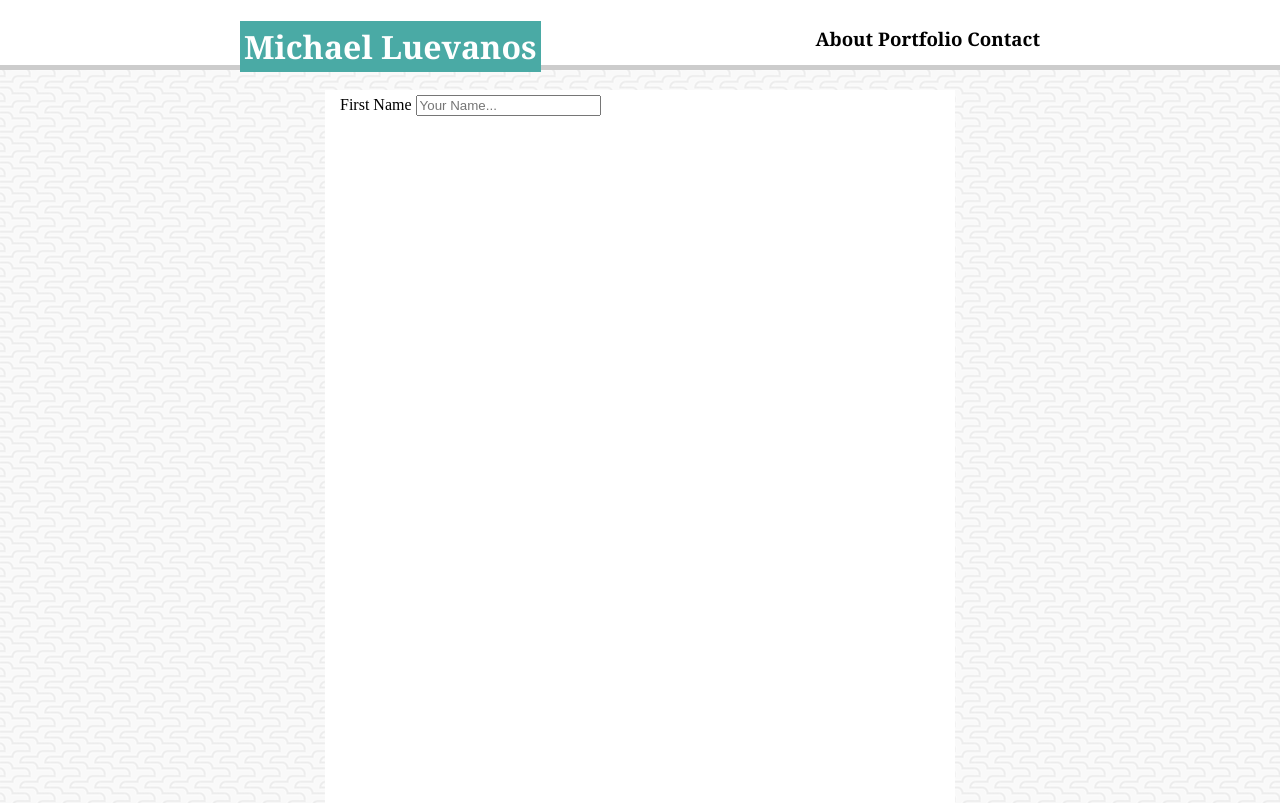
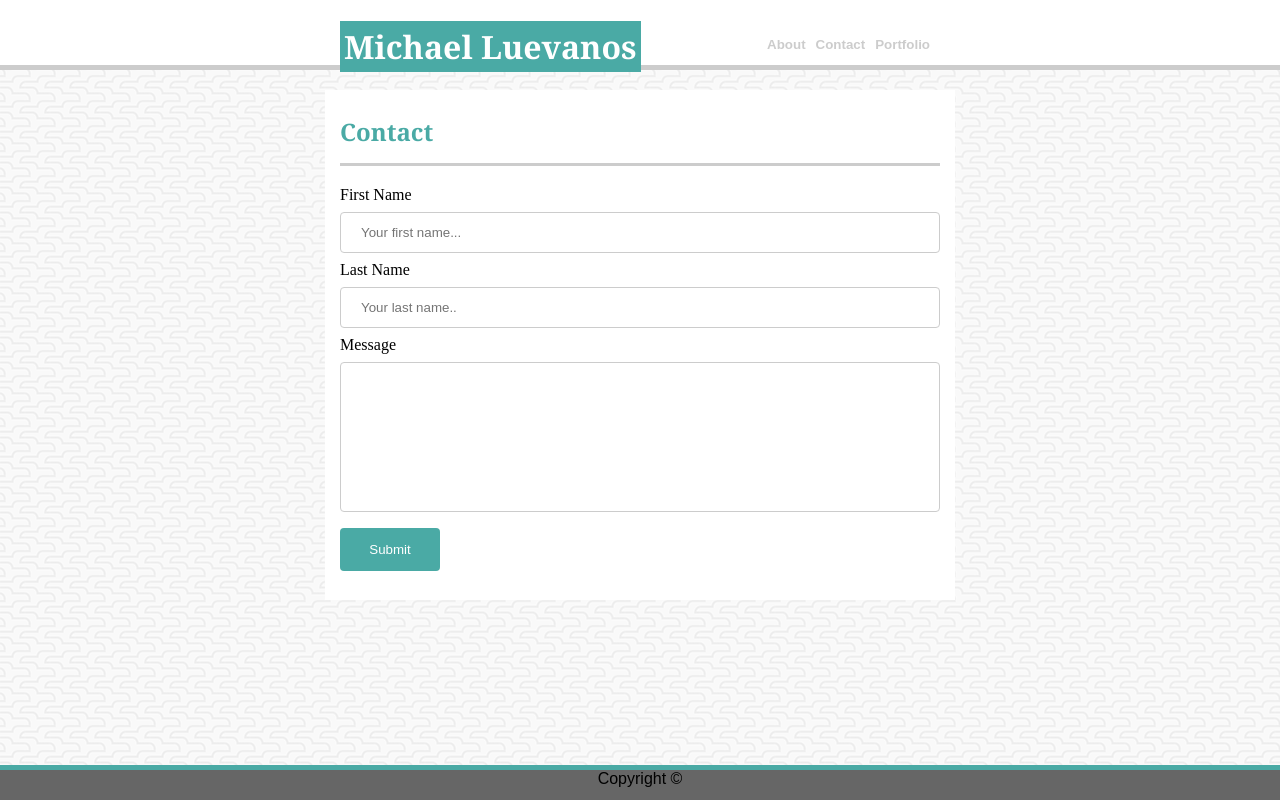
Before and after one commit to mluevanos/Basic-Portfolio, a plain HTML site: page contact.html in a window 1280 px wide. Shown: the top 803 px of the page. Drawn offline with Linux system fonts and the light colour scheme.

Commit message:
final product

```diff
--- a/assets/css/contact.css
+++ b/assets/css/contact.css
@@ -23,12 +23,20 @@ header {
 }
 
 .header2 {
-    width: 800px;
+    width: 600px;
     margin: 0 auto;
 }
 
 .headingfont {
     font-family: 'Georgia', Times, Times New Roman, serif;
+}
+
+.space {
+    margin-right: 10px;
+    font-size: 10pt;
+    margin-top: 30px;
+    color: #cccccc;
+    font-weight: bold;
 }
 
 h1 {
@@ -38,6 +46,13 @@ h1 {
     padding-left: 5px;
     padding-right: 5px;
     padding: 4px;
+}
+
+h2 {
+    color: #4aaaa5;
+    border-bottom: 3px solid #cccccc;
+    display: block;
+    padding-bottom: 15px;
 }
 
 h3 {
@@ -52,7 +67,7 @@ h3 {
     padding: 5px;
     margin-top: 20px;
     margin-bottom: 25px;
-    height: 800px;
+    height: 500px;
     padding-left: 15px;
     padding-right: 15px;
     position: relative;
@@ -71,3 +86,27 @@ h3 {
 .nonheadingfont {
     font-family: 'Arial', 'Helvetica Neue', Helvetica, sans-serif;
 }
+
+#message {
+    width: 100%;
+    height: 150px;
+}
+
+input[type=text] {
+    width: 100%;
+    padding: 12px 20px;
+    margin: 8px 0;
+    display: inline-block;
+    border: 1px solid #ccc;
+    border-radius: 4px;
+    box-sizing: border-box;
+}
+input[type=submit] {
+    width: 100px;
+    background-color: #4aaaa5;
+    color: white;
+    padding: 14px 20px;
+    margin: 8px 0;
+    border: none;
+    border-radius: 4px;
+}
--- a/assets/css/styleportfolio.css
+++ b/assets/css/styleportfolio.css
@@ -95,6 +95,14 @@ h2 {
     padding-bottom: 15px;
 }
 
+.space {
+    margin-right: 10px;
+    font-size: 10pt;
+    margin-top: 30px;
+    color: #cccccc;
+    font-weight: bold;
+}
+
 .container1 {
     width: 600px;
     background-color: #ffffff;
--- a/contact.html
+++ b/contact.html
@@ -14,18 +14,29 @@
                 <header>
                     <div class="header2">
                         <h1 class="headingfont">Michael Luevanos</h1>
-                        <h3 class="headingfont">About   Portfolio    Contact</h3>
+                        <a href="portfolio.html"><h3 class="nonheadingfont space">Portfolio</h3></a>
+                        <h3 class="nonheadingfont space">Contact</h3>
+                        <a href="index.html"><h3 class="nonheadingfont space">About</h3></a>
                     </div>
                 </header>
 
                 <div class="container1">
-                    <form class="contactcont">
-                        <label for="fname">First Name</label>
-                        <input type="text" id="fname" name="firstname" placeholder="Your Name...">
-                    </form>
+                    <h2 class="headingfont">Contact</h2>
+                        <form>
+                            <label for="fname">First Name</label>
+                            <input type="text" id="fname" name="firstname" placeholder="Your first name...">
+
+                            <label for="lname">Last Name</label>
+                            <input type="text" id="lname" name="lastname" placeholder="Your last name..">
+
+                            <label for="message">Message</label>
+                            <input type="text" id="message" name="message">
+
+                            <input type="submit" value="Submit">
+                        </form>
+                </div>
 
 
-                </div>
 
 
                 <footer class="nonheadingfont">
--- a/style2.css
+++ b/style2.css
@@ -12,6 +12,14 @@ body {
     padding-left: 10px;
     padding-right: 10px;
     margin-top: 20px;
+}
+
+.space {
+    margin-right: 10px;
+    font-size: 10pt;
+    margin-top: 30px;
+    color: #cccccc;
+    font-weight: bold;
 }
 
 .header2 {
```
Also changed, not shown: index.html (+3 -1 lines), portfolio.html (+3 -1 lines).
